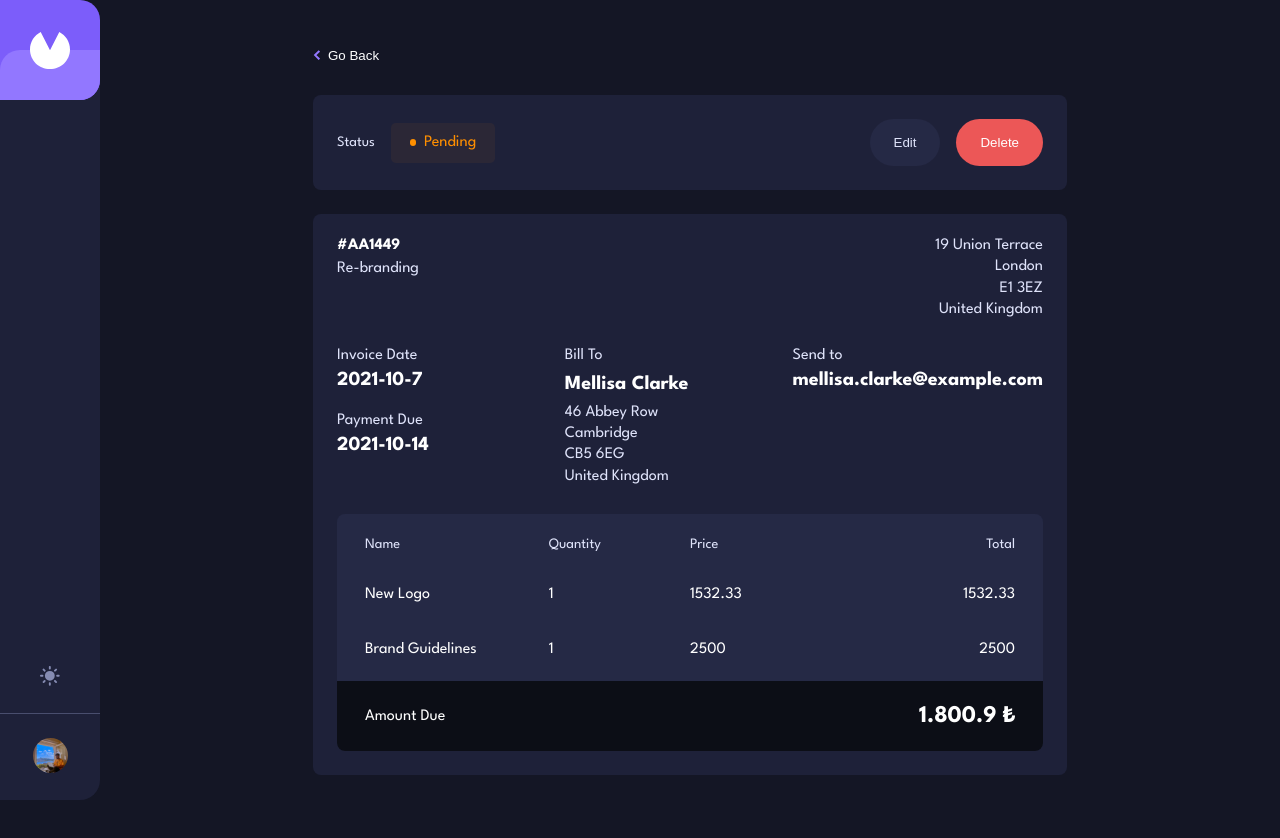
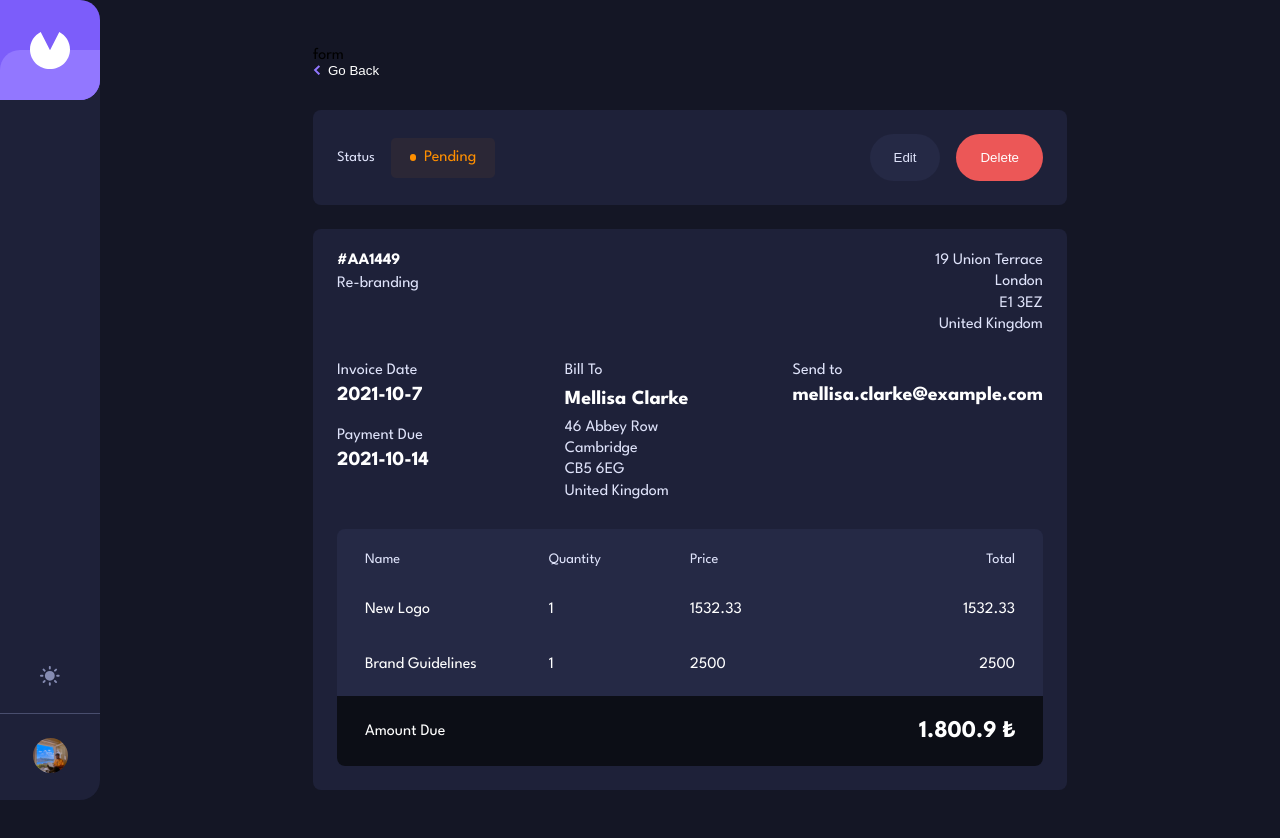
Before and after one commit to ibrahimgediktr/invoice-app, a React (Create React App) app: page /invoice/AA1449 in a window 1280 px wide. Both pictures are taken after a click on the button "Edit". Built offline with nearby package versions, Linux system fonts and the light colour scheme.

Commit message:
installed formik, created edit invoice form

```diff
--- a/package.json
+++ b/package.json
@@ -6,6 +6,7 @@
     "@testing-library/jest-dom": "^5.16.4",
     "@testing-library/react": "^13.2.0",
     "@testing-library/user-event": "^13.5.0",
+    "formik": "^2.2.9",
     "react": "^18.1.0",
     "react-dom": "^18.1.0",
     "react-loading-skeleton": "^3.1.0",
--- /dev/null
+++ b/src/components/EditInvoiceForm.jsx
@@ -0,0 +1,33 @@
+import React from "react";
+import { Formik } from "formik";
+
+function EditInvoiceForm({ isOpen, setIsOpen, invoice }) {
+  function onSubmit(values) {
+    console.log(values);
+    setIsOpen(false);
+  }
+
+  return (
+    <>
+      {isOpen && (
+        <Formik
+          initialValues={{
+            createdAt: new Date(invoice.createdAt),
+            paymentTerms: invoice.paymentTerms,
+            description: invoice.description,
+            clientName: invoice.clientName,
+            clientEmail: invoice.clientEmail,
+            clientAdress: invoice.clientAddress,
+            senderAddress: invoice.senderAddress,
+            items: invoice.items,
+          }}
+          onSubmit={onSubmit}
+        >
+          {(formik) => <form setIsOpen={setIsOpen}>form</form>}
+        </Formik>
+      )}
+    </>
+  );
+}
+
+export default EditInvoiceForm;
--- a/src/pages/InvoiceDetail.jsx
+++ b/src/pages/InvoiceDetail.jsx
@@ -2,12 +2,14 @@ import React, { useEffect, useState } from "react";
 import { useParams, useNavigate } from "react-router-dom";
 import styled from "styled-components";
 import { Button } from "../components/Button";
+import EditInvoiceForm from "../components/EditInvoiceForm";
 import Status from "../components/Status";
 
 function InvoiceDetail({ invoices }) {
   const { invoice_id } = useParams();
   const [invoice, setInvoice] = useState([]);
   const [loading, setLoading] = useState(true);
+  const [isOpen, setIsOpen] = useState(false);
 
   const navigate = useNavigate();
 
@@ -21,6 +23,8 @@ function InvoiceDetail({ invoices }) {
     return <div>Loading...</div>;
   } else {
     return (
+      <>
+        <EditInvoiceForm setIsOpen={setIsOpen} invoice={invoice} isOpen={isOpen} />
         <InvoiceDetailWrapper>
           <BackButton onClick={() => navigate(-1)}>
             <Icon src="/images/icon-arrow-left.svg" alt="" />
@@ -34,7 +38,7 @@ function InvoiceDetail({ invoices }) {
               </StyledStatus>
             </HeaderStatus>
             <HeaderButtons>
-            <StyledButton tertiary>Edit</StyledButton>
+              <StyledButton tertiary onClick={() => setIsOpen(true)}>Edit</StyledButton>
               <StyledButton secondary>Delete</StyledButton>
             </HeaderButtons>
           </Header>
@@ -135,6 +139,7 @@ function InvoiceDetail({ invoices }) {
             <StyledButton secondary>Delete</StyledButton>
           </Footer>
         </InvoiceDetailWrapper>
+      </>
     );
   }
 }
@@ -371,7 +376,7 @@ const Footer = styled.div`
   border-radius: 0.5rem;
   margin-top: 1.5rem;
   display: none;
-  text-align:right;
+  text-align: right;
   @media (max-width: 768px) {
     display: block;
   }
```
Also changed, not shown: 1 other file (tests, documents, lock files or other folders). Lines whose indentation alone changed are shown as unchanged.
